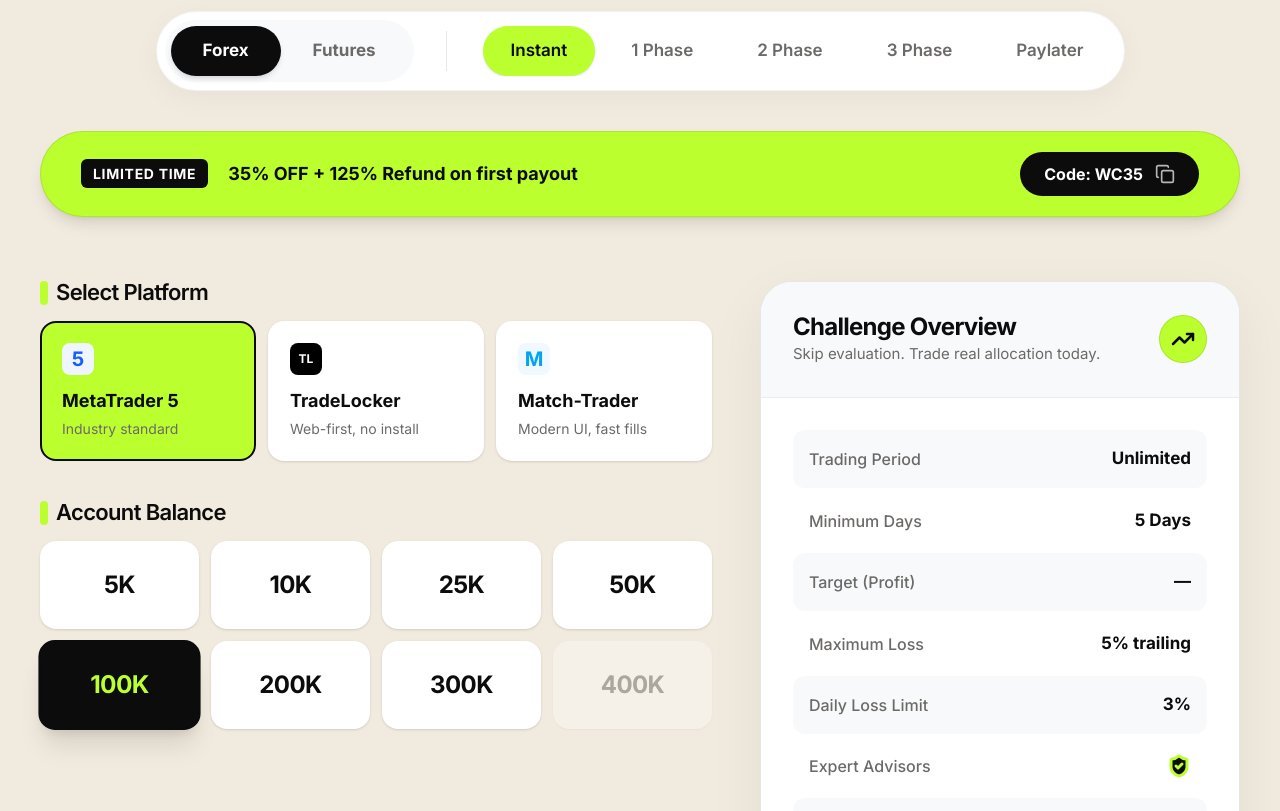
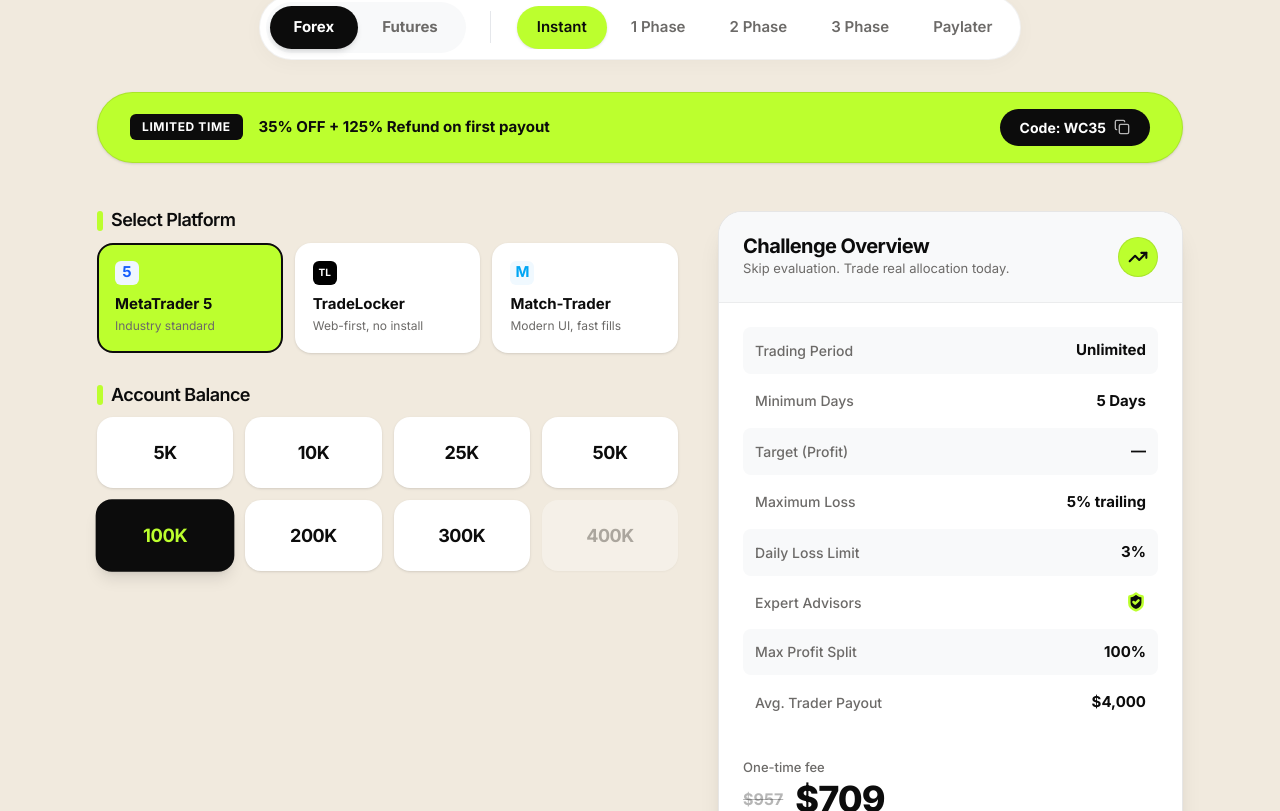
Before and after one commit to jatinkatariaaaa/thepeoplepropwebsite, a Next.js app: page /v2 in a window 1280 px wide. Shown: the part 5009-5820 px from the top of the page. Built offline with nearby package versions, Linux system fonts and the light colour scheme.

Commit message:
style: balance dimensions of V2ChallengeCalculator to a medium size

```diff
--- a/src/components/landing/V2ChallengeCalculator.tsx
+++ b/src/components/landing/V2ChallengeCalculator.tsx
@@ -64,25 +64,25 @@ export function V2ChallengeCalculator() {
 
   const stepPrograms = [
     { key: "instant", label: "Instant" },
-    { key: "1-step", label: "1 Phase" }, // Changed from "1 Step" to "1 Phase" to be unique
+    { key: "1-step", label: "1 Phase" },
     { key: "2-step", label: "2 Phase" },
     { key: "3-step", label: "3 Phase" },
     { key: "access", label: "Paylater" },
   ] as const;
 
   return (
-    <section className="relative w-full pb-32 pt-16 font-sans">
-      <div className="max-w-[1300px] mx-auto px-5 md:px-10 flex flex-col items-center">
+    <section className="relative w-full pb-24 pt-12 font-sans">
+      <div className="max-w-[1150px] mx-auto px-4 md:px-8 flex flex-col items-center">
 
         {/* Top Toggles Container (Market & Phase) */}
-        <div className="flex flex-col items-center mb-10 w-full">
-          <div className="flex flex-col md:flex-row items-center gap-4 md:gap-8 bg-white p-2 rounded-full shadow-[0_8px_30px_rgb(0,0,0,0.04)] border border-[#0c0c0c]/5">
+        <div className="flex flex-col items-center mb-8 w-full">
+          <div className="flex flex-col md:flex-row items-center gap-3 md:gap-6 bg-white p-1.5 rounded-full shadow-[0_4px_20px_rgb(0,0,0,0.03)] border border-[#0c0c0c]/5">
             {/* Market Toggle */}
-            <div className="flex p-1.5 bg-[#f8f9fa] rounded-full">
+            <div className="flex p-1 bg-[#f8f9fa] rounded-full">
               <button
                 onClick={() => setMarket("Forex")}
                 className={cn(
-                  "px-8 py-3 rounded-full text-[17px] font-bold transition-all duration-300",
+                  "px-6 py-2.5 rounded-full text-[15px] font-bold transition-all duration-300",
                   market === "Forex" ? "bg-[#0c0c0c] text-white shadow-md" : "text-[#6c6a68] hover:text-[#0c0c0c]"
                 )}
               >
@@ -91,7 +91,7 @@ export function V2ChallengeCalculator() {
               <button
                 onClick={() => setMarket("Futures")}
                 className={cn(
-                  "px-8 py-3 rounded-full text-[17px] font-bold transition-all duration-300",
+                  "px-6 py-2.5 rounded-full text-[15px] font-bold transition-all duration-300",
                   market === "Futures" ? "bg-[#0c0c0c] text-white shadow-md" : "text-[#6c6a68] hover:text-[#0c0c0c]"
                 )}
               >
@@ -100,7 +100,7 @@ export function V2ChallengeCalculator() {
             </div>
 
             {/* Divider for desktop */}
-            <div className="hidden md:block w-px h-10 bg-gray-200"></div>
+            <div className="hidden md:block w-px h-8 bg-gray-200"></div>
 
             {/* Steps Toggle */}
             <div className="flex overflow-x-auto max-w-full pb-2 md:pb-0 scrollbar-hide">
@@ -109,7 +109,7 @@ export function V2ChallengeCalculator() {
                   key={p.key}
                   onClick={() => setProgramKey(p.key as ProgramKey)}
                   className={cn(
-                    "px-7 py-3 rounded-full text-[17px] font-semibold transition-all duration-300 whitespace-nowrap mx-1",
+                    "px-5 py-2.5 rounded-full text-[15px] font-semibold transition-all duration-300 whitespace-nowrap mx-0.5",
                     programKey === p.key ? "bg-[#bcff2e] text-[#0c0c0c] shadow-sm" : "text-[#6c6a68] hover:text-[#0c0c0c] hover:bg-gray-50"
                   )}
                 >
@@ -121,31 +121,31 @@ export function V2ChallengeCalculator() {
         </div>
 
         {/* Big Promo Banner */}
-        <div className="w-full bg-[#bcff2e] text-[#0c0c0c] rounded-2xl md:rounded-full py-5 px-6 md:px-10 flex flex-col md:flex-row items-center justify-between gap-4 mb-16 shadow-lg border border-[#0c0c0c]/10">
-          <div className="flex flex-wrap items-center justify-center gap-3 md:gap-5">
-            <span className="bg-[#0c0c0c] text-white px-3 py-1 rounded-md text-[14px] font-bold tracking-wider uppercase">Limited Time</span>
-            <span className="text-[18px] font-bold">35% OFF + 125% Refund on first payout</span>
+        <div className="w-full bg-[#bcff2e] text-[#0c0c0c] rounded-2xl md:rounded-full py-4 px-6 md:px-8 flex flex-col md:flex-row items-center justify-between gap-4 mb-12 shadow-sm border border-[#0c0c0c]/10">
+          <div className="flex flex-wrap items-center justify-center gap-3 md:gap-4">
+            <span className="bg-[#0c0c0c] text-white px-3 py-1 rounded-md text-[12px] font-bold tracking-wider uppercase">Limited Time</span>
+            <span className="text-[15px] font-bold">35% OFF + 125% Refund on first payout</span>
           </div>
 
           <button
             onClick={() => copy("WC35")}
-            className="group flex items-center gap-3 bg-[#0c0c0c] text-white rounded-full px-6 py-2.5 hover:bg-[#1a1a1a] transition-all"
+            className="group flex items-center gap-2 bg-[#0c0c0c] text-white rounded-full px-5 py-2 hover:bg-[#1a1a1a] transition-all"
           >
-            <span className="text-[16px] font-bold">Code: WC35</span>
-            {copied ? <Check className="w-5 h-5 text-[#bcff2e]" /> : <Copy className="w-5 h-5 text-white/70 group-hover:text-white transition-colors" />}
+            <span className="text-[14px] font-bold">Code: WC35</span>
+            {copied ? <Check className="w-4 h-4 text-[#bcff2e]" /> : <Copy className="w-4 h-4 text-white/70 group-hover:text-white transition-colors" />}
           </button>
         </div>
 
-        {/* 2-Column Main Layout (Uniquely structured, not an Atlas clone) */}
-        <div className="w-full grid grid-cols-1 lg:grid-cols-[1.2fr_1fr] xl:grid-cols-[1.4fr_1fr] gap-8 xl:gap-12 items-start">
+        {/* 2-Column Main Layout */}
+        <div className="w-full grid grid-cols-1 lg:grid-cols-[1.1fr_1fr] xl:grid-cols-[1.25fr_1fr] gap-8 xl:gap-10 items-start">
 
           {/* LEFT SIDE: Configurator (Platforms & Sizes) */}
-          <div className="flex flex-col gap-10">
+          <div className="flex flex-col gap-8">
 
             {/* Platforms */}
             <div>
-              <h3 className="text-[22px] font-semibold text-[#0c0c0c] mb-4 flex items-center gap-2">
-                <div className="w-2 h-6 bg-[#bcff2e] rounded-sm"></div>
+              <h3 className="text-[18px] font-semibold text-[#0c0c0c] mb-3 flex items-center gap-2">
+                <div className="w-1.5 h-5 bg-[#bcff2e] rounded-sm"></div>
                 Select Platform
               </h3>
               <div className="grid grid-cols-1 sm:grid-cols-3 gap-3">
@@ -155,19 +155,19 @@ export function V2ChallengeCalculator() {
                     disabled={p.status === "soon"}
                     onClick={() => setPlatformKey(p.key)}
                     className={cn(
-                      "flex flex-col items-start p-5 rounded-2xl transition-all duration-300 border-2",
+                      "flex flex-col items-start p-4 rounded-2xl transition-all duration-300 border-2",
                       p.status === "soon" ? "opacity-50 cursor-not-allowed border-transparent" : "cursor-pointer",
                       platformKey === p.key ? "bg-[#bcff2e] border-[#0c0c0c]" : "bg-white border-transparent hover:border-[#0c0c0c]/20 shadow-sm"
                     )}
                   >
                     {/* Mock icons */}
-                    <div className="mb-3">
-                      {p.key === "tradelocker" && <div className="w-8 h-8 bg-black rounded-[8px] flex items-center justify-center"><span className="text-white font-bold text-[12px]">TL</span></div>}
-                      {p.key === "mt5" && <div className="w-8 h-8 flex items-center justify-center bg-blue-50 text-blue-600 rounded-[8px] font-bold text-xl">5</div>}
-                      {p.key === "matchtrader" && <div className="w-8 h-8 flex items-center justify-center bg-sky-50 text-sky-500 rounded-[8px] font-bold text-xl">M</div>}
+                    <div className="mb-2">
+                      {p.key === "tradelocker" && <div className="w-6 h-6 bg-black rounded-[6px] flex items-center justify-center"><span className="text-white font-bold text-[10px]">TL</span></div>}
+                      {p.key === "mt5" && <div className="w-6 h-6 flex items-center justify-center bg-blue-50 text-blue-600 rounded-[6px] font-bold text-[15px]">5</div>}
+                      {p.key === "matchtrader" && <div className="w-6 h-6 flex items-center justify-center bg-sky-50 text-sky-500 rounded-[6px] font-bold text-[15px]">M</div>}
                     </div>
-                    <span className="text-[#0c0c0c] text-[18px] font-bold">{p.label}</span>
-                    <span className="text-[#6c6a68] text-[14px] mt-1 text-left">{p.sub}</span>
+                    <span className="text-[#0c0c0c] text-[15px] font-bold">{p.label}</span>
+                    <span className="text-[#6c6a68] text-[12px] mt-0.5 text-left">{p.sub}</span>
                   </button>
                 ))}
               </div>
@@ -175,8 +175,8 @@ export function V2ChallengeCalculator() {
 
             {/* Account Sizes */}
             <div>
-              <h3 className="text-[22px] font-semibold text-[#0c0c0c] mb-4 flex items-center gap-2">
-                <div className="w-2 h-6 bg-[#bcff2e] rounded-sm"></div>
+              <h3 className="text-[18px] font-semibold text-[#0c0c0c] mb-3 flex items-center gap-2">
+                <div className="w-1.5 h-5 bg-[#bcff2e] rounded-sm"></div>
                 Account Balance
               </h3>
               <div className="grid grid-cols-2 sm:grid-cols-4 gap-3">
@@ -189,12 +189,12 @@ export function V2ChallengeCalculator() {
                       disabled={!offered}
                       onClick={() => setSize(s)}
                       className={cn(
-                        "py-6 px-2 rounded-2xl transition-all duration-300 flex items-center justify-center border-2",
+                        "py-5 px-2 rounded-2xl transition-all duration-300 flex items-center justify-center border-2",
                         !offered ? "opacity-30 cursor-not-allowed border-transparent" : "cursor-pointer",
-                        active ? "bg-[#0c0c0c] text-[#bcff2e] border-[#0c0c0c] shadow-xl scale-[1.02]" : "bg-white text-[#0c0c0c] border-transparent shadow-sm hover:border-[#0c0c0c]/20 hover:-translate-y-1"
+                        active ? "bg-[#0c0c0c] text-[#bcff2e] border-[#0c0c0c] shadow-lg scale-[1.02]" : "bg-white text-[#0c0c0c] border-transparent shadow-sm hover:border-[#0c0c0c]/20 hover:-translate-y-0.5"
                       )}
                     >
-                      <span className="text-[24px] font-bold tracking-tight">{formatSize(s).replace("$", "")}</span>
+                      <span className="text-[18px] font-bold tracking-tight">{formatSize(s).replace("$", "")}</span>
                     </button>
                   )
                 })}
@@ -202,54 +202,54 @@ export function V2ChallengeCalculator() {
             </div>
           </div>
 
-          {/* RIGHT SIDE: Spec Card (Bigger & Distinct) */}
-          <div className="bg-white rounded-[2rem] border border-[#0c0c0c]/10 shadow-[0_20px_60px_rgb(0,0,0,0.06)] overflow-hidden">
-            <div className="bg-[#f8f9fa] p-8 border-b border-[#0c0c0c]/5 flex items-center justify-between">
+          {/* RIGHT SIDE: Spec Card */}
+          <div className="bg-white rounded-[1.5rem] border border-[#0c0c0c]/10 shadow-xl overflow-hidden">
+            <div className="bg-[#f8f9fa] p-6 border-b border-[#0c0c0c]/5 flex items-center justify-between">
               <div>
-                <h4 className="text-[24px] font-bold text-[#0c0c0c] tracking-tight">Challenge Overview</h4>
-                <p className="text-[15px] text-[#6c6a68] mt-1">{program.tagline}</p>
+                <h4 className="text-[20px] font-bold text-[#0c0c0c] tracking-tight">Challenge Overview</h4>
+                <p className="text-[13px] text-[#6c6a68] mt-0.5">{program.tagline}</p>
               </div>
-              <div className="w-12 h-12 bg-[#bcff2e] rounded-full flex items-center justify-center shrink-0 border border-[#0c0c0c]/10">
-                <TrendingUp className="w-6 h-6 text-[#0c0c0c]" strokeWidth={2.5} />
+              <div className="w-10 h-10 bg-[#bcff2e] rounded-full flex items-center justify-center shrink-0 border border-[#0c0c0c]/10">
+                <TrendingUp className="w-5 h-5 text-[#0c0c0c]" strokeWidth={2.5} />
               </div>
             </div>
 
-            <div className="p-8">
-              <ul className="space-y-1 mb-10">
+            <div className="p-6">
+              <ul className="space-y-1 mb-8">
                 {[
                   { label: "Trading Period", value: "Unlimited" },
                   { label: "Minimum Days", value: `${program.minTradingDays} Days` },
                   { label: "Target (Profit)", value: program.profitTarget },
                   { label: "Maximum Loss", value: program.maxDrawdown },
                   { label: "Daily Loss Limit", value: program.dailyDrawdown },
-                  { label: "Expert Advisors", value: <ShieldCheck className="w-6 h-6 text-[#bcff2e]" strokeWidth={3} fill="#0c0c0c" /> },
+                  { label: "Expert Advisors", value: <ShieldCheck className="w-5 h-5 text-[#bcff2e]" strokeWidth={3} fill="#0c0c0c" /> },
                   { label: "Max Profit Split", value: `${program.profitSplitMax}%` },
                   { label: "Avg. Trader Payout", value: `$${averagePayout.toLocaleString()}` },
                 ].map((row, i) => (
-                  <li key={i} className={cn("flex items-center justify-between p-4 rounded-xl", i % 2 === 0 ? "bg-[#f8f9fa]" : "bg-transparent")}>
-                    <span className="text-[#6c6a68] text-[16px] font-medium">{row.label}</span>
-                    <span className="text-[#0c0c0c] text-[17px] font-bold flex items-center">
+                  <li key={i} className={cn("flex items-center justify-between p-3 rounded-lg", i % 2 === 0 ? "bg-[#f8f9fa]" : "bg-transparent")}>
+                    <span className="text-[#6c6a68] text-[14px] font-medium">{row.label}</span>
+                    <span className="text-[#0c0c0c] text-[15px] font-bold flex items-center">
                       {row.value}
                     </span>
                   </li>
                 ))}
               </ul>
 
-              <div className="flex items-end justify-between mb-6">
+              <div className="flex items-end justify-between mb-5">
                 <div>
-                  <span className="text-[14px] text-[#6c6a68] font-medium block mb-1">One-time fee</span>
+                  <span className="text-[13px] text-[#6c6a68] font-medium block mb-1">One-time fee</span>
                   <div className="flex items-center gap-3">
-                    <span className="text-[20px] text-[#0c0c0c]/30 line-through font-bold">${Math.round((total || 0) * 1.35)}</span>
-                    <span className="text-[42px] text-[#0c0c0c] font-black leading-none tracking-tighter">${finalPrice}</span>
+                    <span className="text-[16px] text-[#0c0c0c]/30 line-through font-bold">${Math.round((total || 0) * 1.35)}</span>
+                    <span className="text-[36px] text-[#0c0c0c] font-black leading-none tracking-tight">${finalPrice}</span>
                   </div>
                 </div>
               </div>
 
               <button
                 onClick={() => router.push('/dashboard/new-challenge')}
-                className="w-full bg-[#bcff2e] text-[#0c0c0c] rounded-2xl py-6 flex items-center justify-center hover:bg-[#a5e622] transition-all shadow-[0_8px_20px_rgba(188,255,46,0.4)] group border border-[#0c0c0c]/10"
+                className="w-full bg-[#bcff2e] text-[#0c0c0c] rounded-2xl py-4 flex items-center justify-center hover:bg-[#a5e622] transition-all shadow-[0_8px_20px_rgba(188,255,46,0.3)] group border border-[#0c0c0c]/10"
               >
-                <span className="text-[22px] font-bold">Proceed to Checkout</span>
+                <span className="text-[18px] font-bold">Proceed to Checkout</span>
               </button>
             </div>
           </div>
```
